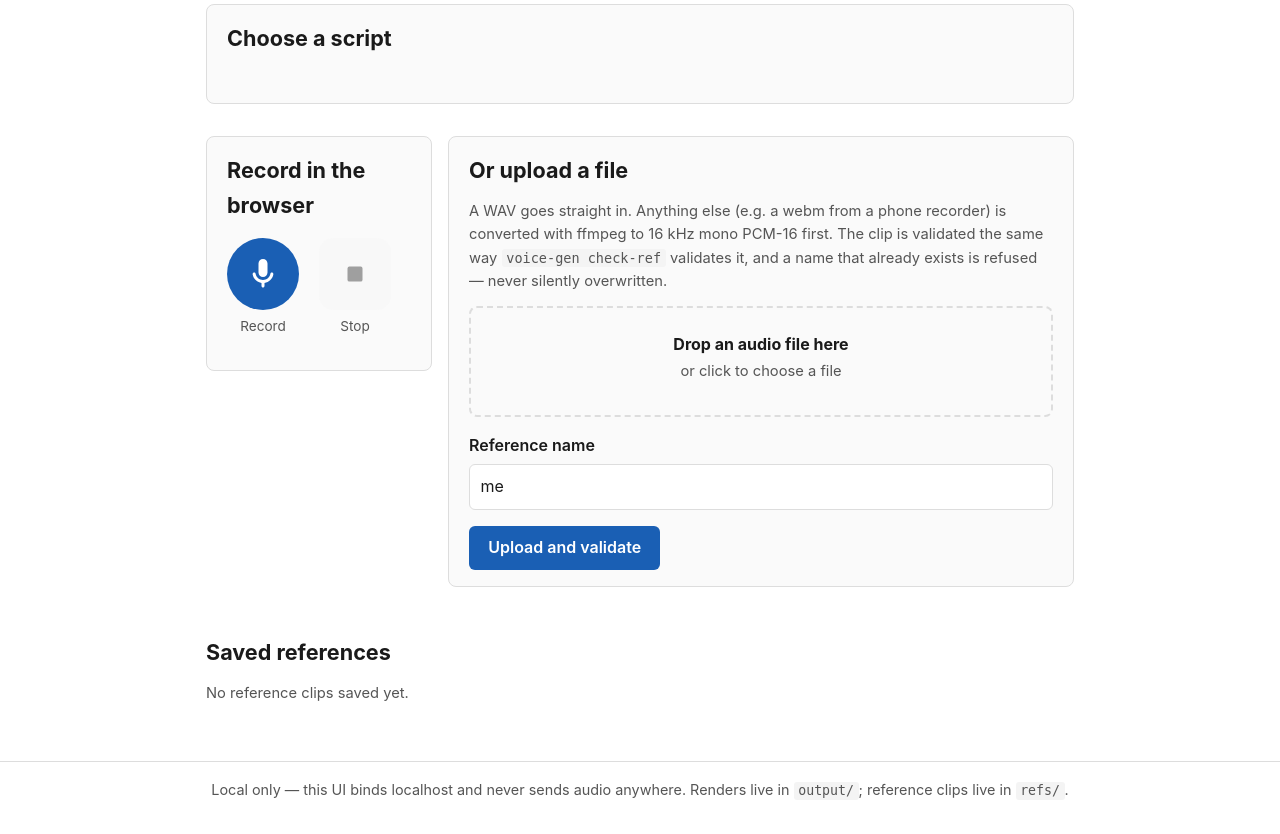
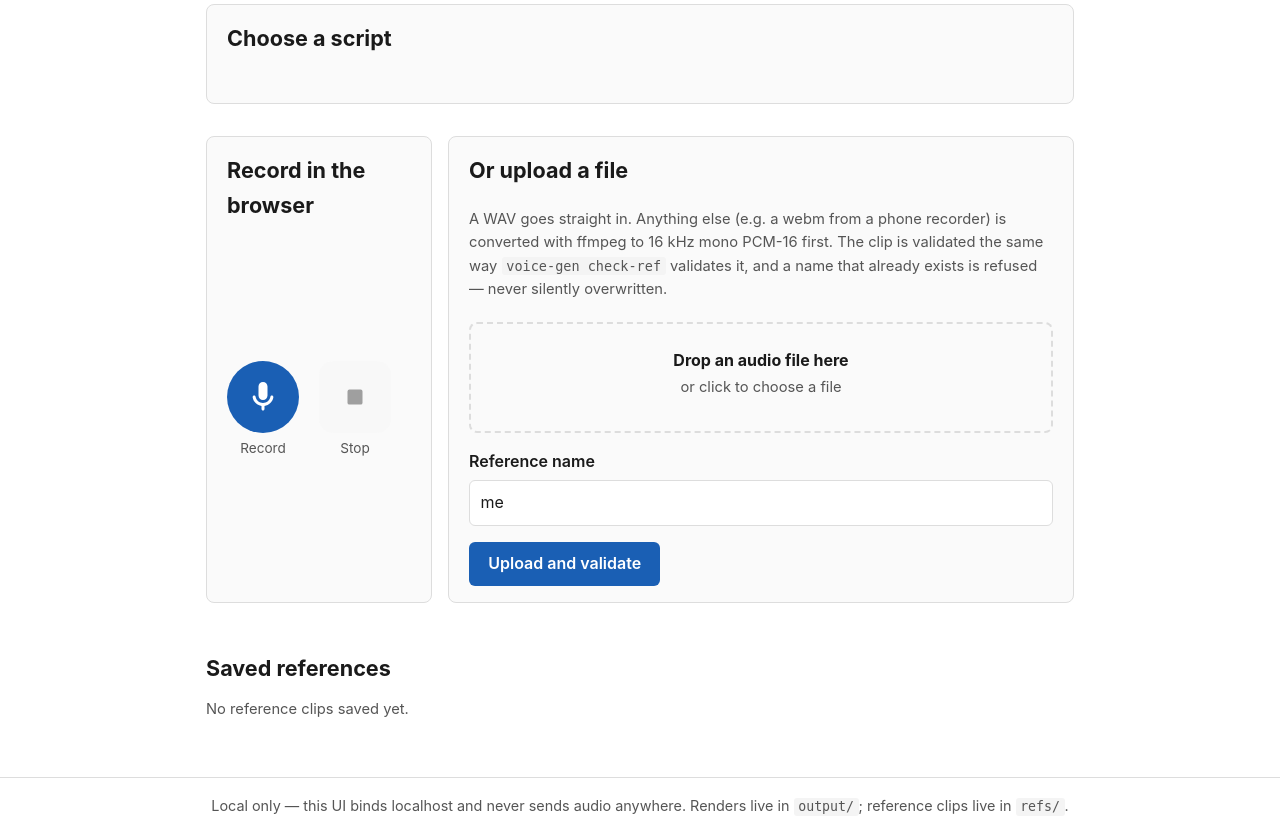
Before and after one commit to enonymous1/voice-generator, a Flask app: page /setup in a window 1280 px wide. Shown: the part 401-1235 px from the top of the page. Before the commit the page ends 1199 px from the top, so only its background shows below. Run offline with Flask 3, Linux system fonts and the light colour scheme.

Commit message:
release: v0.5.9 — equal-height cards + synth hints
The record and upload cards are the same height now (the grid
stretches both), and the record card's buttons sit centred in its full
height instead of floating at the top. 'Reference clip' on the
Synthesize page has a short explanation under it — the voice the
backends clone from, with a link to the Setup page, and a note that
only mock renders without one. Picking mock shows a note of its own:
mock renders a 220 Hz test tone, not speech (about 1 second per 14
characters), only checking the plumbing.

```diff
--- a/src/voice_generator/__init__.py
+++ b/src/voice_generator/__init__.py
@@ -1,3 +1,3 @@
 """voice-generator — local FOSS voice cloning (Stage 1 of the Digital Twin pipeline)."""
 
-__version__ = "0.5.8"
+__version__ = "0.5.9"
--- a/src/voice_generator/web/static/style.css
+++ b/src/voice_generator/web/static/style.css
@@ -115,8 +115,26 @@ pre code { background: none; padding: 0; }
   display: grid;
   grid-template-columns: 1fr 3fr;
   gap: 1rem;
-  align-items: start;
+  align-items: stretch;
 }
+
+.setup-grid .card {
+  display: flex;
+  flex-direction: column;
+}
+
+/* The record card is the short one — its controls sit centred in the
+   card's full height instead of floating at the top. */
+#rec-ui {
+  flex: 1;
+  display: flex;
+  flex-direction: column;
+  justify-content: center;
+}
+
+/* An ID rule above beats the browser's [hidden] style, so re-assert it
+   (same reason the script blocks need their own hidden rule). */
+#rec-ui[hidden] { display: none; }
 
 @media (max-width: 700px) {
   .setup-grid { grid-template-columns: 1fr; }
```
Also changed, not shown: src/voice_generator/web/templates/synth.html (+11 -0 lines), tests/test_web.py (+21 -0 lines), CHANGELOG.md, README.md.
